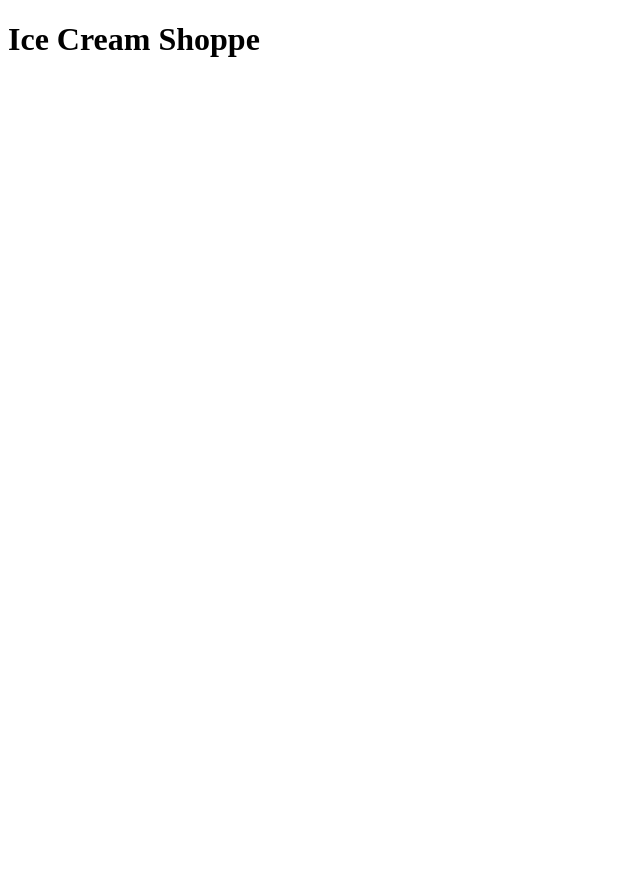
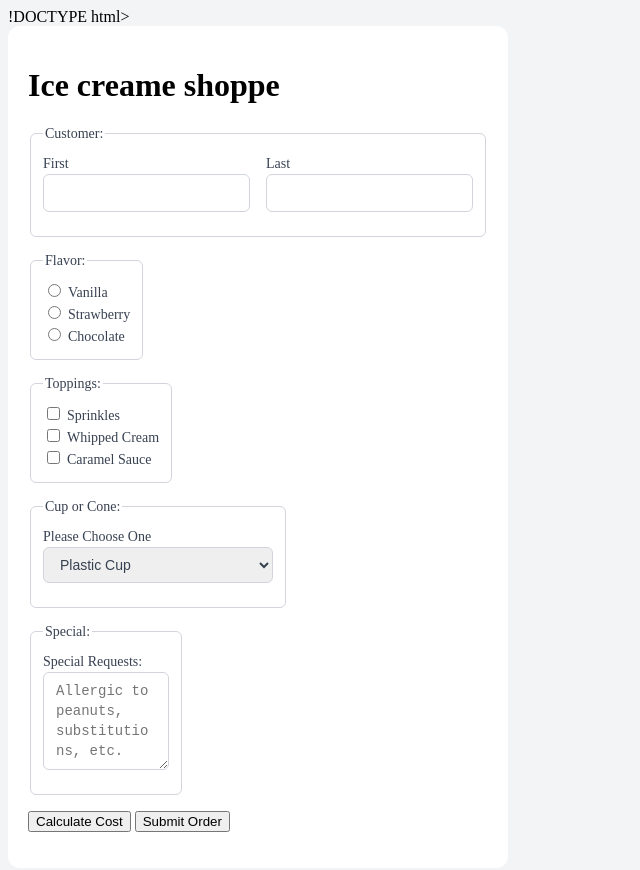
Before and after one commit to PremedStatue9/inputTypes, a plain HTML site: page index.html in a window 1280 px wide. Shown: the whole page, without its empty margins (0-640 px from the left). Before the commit the page ends 800 px from the top, so only its background shows below. Drawn offline with Linux system fonts and the light colour scheme.

Commit message:
second commit

```diff
--- a/index.html
+++ b/index.html
@@ -1,13 +1,78 @@
-<!DOCTYPE html>
+!DOCTYPE html>
 <html lang="en">
 <head>
     <meta charset="UTF-8">
     <title>Title</title>
+    <link href="style.css" rel="stylesheet" type="text/css"/>
 </head>
 <body>
 <div class="container">
     <div class="content">
-        <h1>Ice Cream Shoppe</h1>
+        <h1>Ice creame shoppe</h1>
+        <form>
+            <fieldset>
+                <legend>Customer:</legend>
+                <div class="row">
+                    <div>
+                        <label for="firstName">First</label>
+                        <input id="firstName" name="first_name" type="text">
+                    </div>
+                    <div>
+                        <label for="lastname">Last</label>
+                        <input id="lastname" name="last_name" type="text">
+                    </div>
+                </div>
+            </fieldset>
+            <div class="row">
+                <fieldset>
+                    <legend>Flavor:</legend>
+                    <div>
+                        <input type="radio" id="vanilla" name="icecream">
+                        <label for="vanilla">Vanilla</label>
+                    </div>
+                    <div>
+                        <input type="radio" id="strawberry" name="icecream">
+                        <label for="strawberry">Strawberry</label>
+                    </div>
+                    <div>
+                        <input type="radio" id="chocolate" name="icecream">
+                        <label for="chocolate">Chocolate</label>
+                    </div>
+                </fieldset>
+            </div>
+            <fieldset>
+            <legend>Toppings:</legend>
+            <div>
+                <input type="checkbox" id="sprinkles" name="sprinkles" value="sprinkles">
+                <label for="sprinkles">Sprinkles</label>
+            </div>
+            <div>
+                <input type="checkbox" id="whippedCream" name="whippedCream" value="whippedCream">
+                <label for="whippedCream">Whipped Cream</label>
+            </div>
+            <div>
+                <input type="checkbox" id="caramel" name="caramel" value="caramel">
+                <label for="caramel">Caramel Sauce</label>
+            </div>
+        </fieldset>
+            <fieldset>
+                <legend>Cup or Cone:</legend>
+                <label for="container">Please Choose One</label>
+                <select name="container" id="container">
+                    <option value="cup">Plastic Cup</option>
+                    <option value="sugar">Sugar Cup</option>
+                    <option value="waffle">Waffle Cone</option>
+                    <option value="dippedWaffle">Choclate Dipped Waffle Cone</option>
+                </select>
+            </fieldset>
+            <fieldset>
+                <legend>Special:</legend>
+                <label for="SpecialRequests">Special Requests:</label>
+                <textarea id="SpecialRequests" name="SpecialRequests" rows="4" cols="10" placeholder="Allergic to peanuts, substitutions, etc."></textarea>
+            </fieldset>
+            <button type="button" onclick="alert('Free today for our Grand Opening!')">Calculate Cost</button>
+            <button type="submit">Submit Order</button>
+        </form>
     </div>
 </div>
 </body>
```
